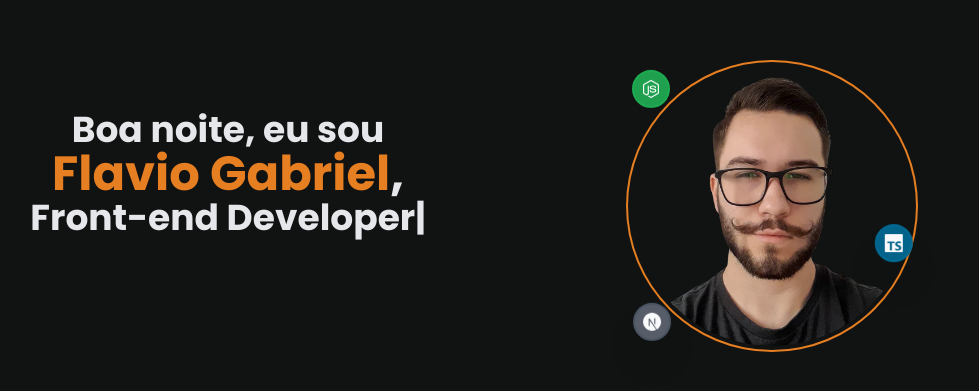
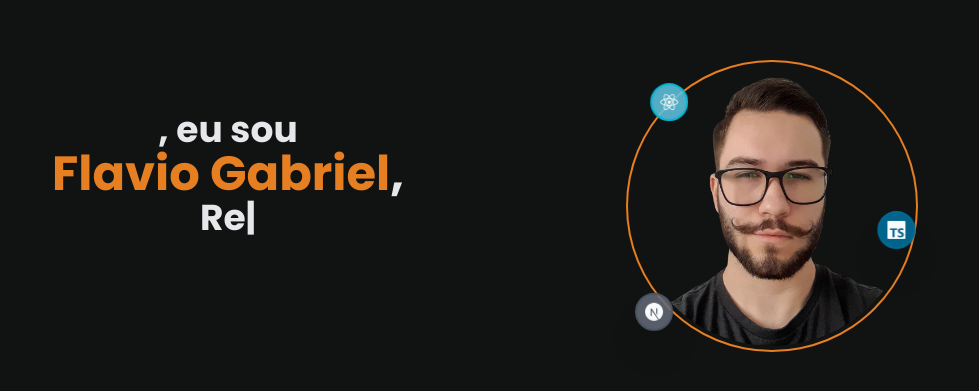
Before and after one commit to GabDevjs/meuSIte, a Next.js app: page / in a window 1280 px wide. Both pictures are taken after a click on the button "Theme toggle". Shown: the part 194-585 px from the top of the page, without its empty margins (140-1119 px from the left). Built offline with nearby package versions, Linux system fonts and the light colour scheme.

Commit message:
update code

```diff
--- a/next.config.js
+++ b/next.config.js
@@ -7,4 +7,7 @@ const nextConfig = {
   }
 }
 
+const withTM = require('next-transpile-modules')(['three'])
+module.exports = withTM()
+
 module.exports = nextConfig
--- a/src/components/atoms/Background.tsx
+++ b/src/components/atoms/Background.tsx
@@ -1,12 +1,12 @@
 import Spline from "@splinetool/react-spline";
 import { Console } from "console";
 import { useTheme } from "next-themes";
-import { useContext, useEffect, useState } from "react";
+import { useContext, useEffect, useRef, useState } from "react";
 import AppContext from "../../services/context";
 
 interface BackGroundProps {
-  backLight: any
-  backDark: any
+  backLight: any;
+  backDark: any;
 }
 
 export const Background = (props: BackGroundProps) => {
@@ -14,6 +14,8 @@ export const Background = (props: BackGroundProps) => {
   const { theme, setTheme } = useTheme();
   const context = useContext(AppContext);
   const [themeValue, setThemeValue] = useState(handleSetBgTheme(context.hora));
+
+
 
   useEffect(() => {
     setThemeValue(theme ? theme : "");
@@ -33,40 +35,25 @@ export const Background = (props: BackGroundProps) => {
     }
   }
 
-  function isDark() {
-    return theme === "dark";
+  const cube = useRef();
+
+  function onLoad(spline: { findObjectByName: (arg0: string) => any; }) {
+    const obj = spline.findObjectByName('Cube');
+    cube.current = obj;
   }
 
   return (
     <>
       {themeValue === "dark" && (
-        <>
-          <div
-            data-aos="zoom-in"
-            data-aos-duration="3000"
-            className="absolute hidden md:block w-screen h-screen "
-          >
-            <Spline scene={backDark} />
-          </div>
-          <div className="absolute block md:hidden w-screen h-screen ">
-            <Spline scene={backDark} />
-          </div>
-        </>
+        <div className="absolute block w-screen h-screen ">
+          <Spline  onLoad={onLoad} scene={backDark} />
+        </div>
       )}
 
       {themeValue === "light" && (
-        <>
-          <div
-            data-aos="zoom-in"
-            data-aos-duration="800"
-            className="absolute hidden md:block w-screen h-screen"
-          >
-            <Spline scene={backLight} />
-          </div>
-          <div className="absolute block md:hidden w-screen h-screen">
-            <Spline scene={backLight} />
-          </div>
-        </>
+        <div className="absolute block w-screen h-screen">
+          <Spline  onLoad={onLoad} scene={backLight} />
+        </div>
       )}
     </>
   );
--- a/src/components/atoms/ButtonTheme.tsx
+++ b/src/components/atoms/ButtonTheme.tsx
@@ -4,11 +4,7 @@ import { BiMoon, BiSun } from "react-icons/bi";
 import { Button } from "./Button";
 
 export const ThemeToggle = () => {
-  const [mounted, setMounted] = useState(false);
   const { theme, setTheme } = useTheme();
-
-  useEffect(() => setMounted(true), []);
-  if (!mounted) return null;
 
   function isDark() {
     return theme === "dark";
--- a/src/components/molecules/Home.tsx
+++ b/src/components/molecules/Home.tsx
@@ -7,6 +7,7 @@ import {
   SiJavascript,
   SiNextdotjs,
   SiNodedotjs,
+  SiReact,
   SiTypescript,
 } from "react-icons/si";
 import { Background } from "../atoms/Background";
@@ -15,6 +16,8 @@ import AppContext from "../../services/context";
 export const Home = () => {
   const [arrow, setArrow] = useState("opacity-100");
   const context = useContext(AppContext);
+
+  const [mesagem, setMesagem] = useState("");
   const listenScrollEvent = () => {
     window.scrollY > 300 ? setArrow("opacity-0") : setArrow("opacity-100");
   };
@@ -23,14 +26,9 @@ export const Home = () => {
     return () => {
       window.removeEventListener("scroll", listenScrollEvent);
     };
+    setMesagem(context.MsDeboasVindas);
   }, []);
 
-
-  const [mesagem, setMesagem] = useState("");
-
-  useEffect(() => {
-    setMesagem(context.MsDeboasVindas);
-  }, []);
 
 
   return (
@@ -43,7 +41,7 @@ export const Home = () => {
                 <div className=" w-full text-center">
                   <div
                     data-aos="zoom-in"
-                    className="text-2xl lg:text-4xl text-gray-800 text-center  dark:text-gray-200 font-semibold leading-snug  "
+                    className="text-2xl lg:text-4xl text-gray-100 text-center  dark:text-gray-200 font-semibold leading-snug  "
                   >
                     <p>{mesagem}, eu sou</p>
                     <h1 className=" text-4xl lg:text-5xl">
@@ -56,9 +54,10 @@ export const Home = () => {
                       <Typed
                         strings={[
                           "Front-end Developer",
+                          "React Developer",
+                          "Web Designer",
                           "Back-end Developer",
                           "Full-stack Developer",
-                          "Web Designer",
                         ]}
                         typeSpeed={80}
                         backSpeed={90}
@@ -79,8 +78,8 @@ export const Home = () => {
                     className="w-full rounded-full object-cover "
                     priority
                   />
-                  <div className="absolute left-0 top-0 flex justify-center items-center rounded-full   bg-primary-green bg-opacity-80 border-2 border-secondy-green animete-ball backdrop-blur-xl">
-                    <SiNodedotjs className="inline" />
+                  <div className="absolute left-0 top-0 flex justify-center items-center rounded-full   bg-[#65d3f3] bg-opacity-80 border-2 border-cyan-500 animete-ball backdrop-blur-xl">
+                    <SiReact className="inline" />
                   </div>
 
                   <div className="absolute right-0 bottom-20 flex justify-center items-center rounded-full  bg-primary-blue bg-opacity-80 shadow-2xl border-2 border-secondy-blue animete-ball2 backdrop-blur-xl">
--- a/src/components/organisms/Navbar.tsx
+++ b/src/components/organisms/Navbar.tsx
@@ -104,7 +104,7 @@ export const Navbar = () => {
                                 href={item.href}
                             >
                             <a
-                                className="text-base xl:text-base  font-medium hover:text-primary-orange hover:scale-110 transition-all flex justify-between items-center cursor-pointer"
+                                className="text-base xl:text-base  text-stone-800 dark:text-stone-200 font-medium hover:text-primary-orange hover:scale-110 transition-all flex justify-between items-center cursor-pointer"
                                 onClick={() => {
                                   open = !open;
                                 }}
@@ -120,24 +120,9 @@ export const Navbar = () => {
                         );
                       })}
                     </div>
-                    <div className="flex justify-between items-center py-2">
+                    <div className="flex justify-end items-center py-2">
                     <ThemeToggle />
-                      <Link
-                        href="https://wa.me/5511981154749?text=Olá,%20Flavio!%20Vi%20seu%20portfólio%20e%20gostaria%20de%20saber%20mais%20sobre%20seus%20serviços."
 
-                        aria-label="Whatsapp"
-                      >
-                      <a
-
-                        className="  custom-btn  btn-11 px-3 md:px-5 rounded-full py-2 lg:py-3 bg-[#25d366] shadow-xl  hover:bg-secondy-green hover:scale-110 ease-in-out transition-all duration-300"
-                        target="_blank"
-                      >
-                        <span>
-                          <BsWhatsapp className="inline sm:mr-2 text-lg" />
-                        </span>
-                        <span className="text-sm hidden md:inline lg:text-base">Whatsapp</span>
-                      </a>
-                      </Link>
                     </div>
                   </div>
                 </Popover.Panel>
--- a/src/components/template/HomeTamplate.tsx
+++ b/src/components/template/HomeTamplate.tsx
@@ -13,12 +13,10 @@ import {
 import { LoadingSection } from "../molecules/Loading";
 import { Navbar } from "../organisms";
 
-
 interface HomeTamplate {
-  backLight: any
-  backDark: any
+  backLight: any;
+  backDark: any;
 }
-
 
 export const HomePageTemplate = (props: HomeTamplate) => {
   const { backLight, backDark } = props;
@@ -40,10 +38,6 @@ export const HomePageTemplate = (props: HomeTamplate) => {
       </Head>
       <Navbar />
 
-      {loading == true ? (
-        <LoadingSection loading={loading} />
-      ) : (
-        <>
       <div className=" bg-gray-300 dark:bg-backGround w-full h-full -z-20"></div>
       <div className="fixed -z-10  backdrop-blur-md w-screen h-screen">
         <Background backDark={backDark} backLight={backLight} />
@@ -53,7 +47,5 @@ export const HomePageTemplate = (props: HomeTamplate) => {
       <ProjetoSection />
       <ContactSection />
     </>
-      )}
-    </>
   );
 };
--- a/src/pages/_app.tsx
+++ b/src/pages/_app.tsx
@@ -3,16 +3,25 @@ import { ParallaxProvider } from "react-scroll-parallax";
 import type { AppProps } from "next/app";
 import { Layout } from "../services/layout";
 import AppContext from "../services/context";
-import { ThemeProvider } from "next-themes";
+import { ThemeProvider, useTheme } from "next-themes";
 import { useEffect, useState } from "react";
 import AOS from "aos";
 import "aos/dist/aos.css";
 
 function MyApp({ Component, pageProps }: AppProps) {
   //time
+  const { setTheme, systemTheme } = useTheme();
   const [time, setTime] = useState("");
   const [hora, setHora] = useState(0);
   const [MsDeboasVindas, setMsDeboasVindas] = useState("");
+
+  const [stystemTheme, setStystemTheme] = useState(
+    systemTheme ? systemTheme : ""
+  );
+
+  useEffect(() => {
+    setTheme(stystemTheme);
+  }, []);
 
   // Zero Vazio
   function zero(x: any) {
@@ -62,7 +71,7 @@ function MyApp({ Component, pageProps }: AppProps) {
 
   return (
     <ThemeProvider attribute="class">
-      <AppContext.Provider value={{MsDeboasVindas,time,hora}}>
+      <AppContext.Provider value={{ MsDeboasVindas, time, hora }}>
         <ParallaxProvider>
           <Layout>
             <Component {...pageProps} />
--- a/src/pages/index.tsx
+++ b/src/pages/index.tsx
@@ -11,9 +11,8 @@ function Home({ backDark, backLight }: PropsType) {
 }
 
 export async function getServerSideProps() {
-  const res = "https://prod.spline.design/Vs8GpYE54xmRqALi/scene.splinecode";
 
-  const backLight = res;
+  const backLight = "https://prod.spline.design/Vs8GpYE54xmRqALi/scene.splinecode";
   const backDark =
     "https://prod.spline.design/Hs26iQ9lzbtmyHbb/scene.splinecode";
 
```
Also changed, not shown: package.json (+8 -4 lines), 1 other file (tests, documents, lock files or other folders). Lines whose indentation alone changed are shown as unchanged.
